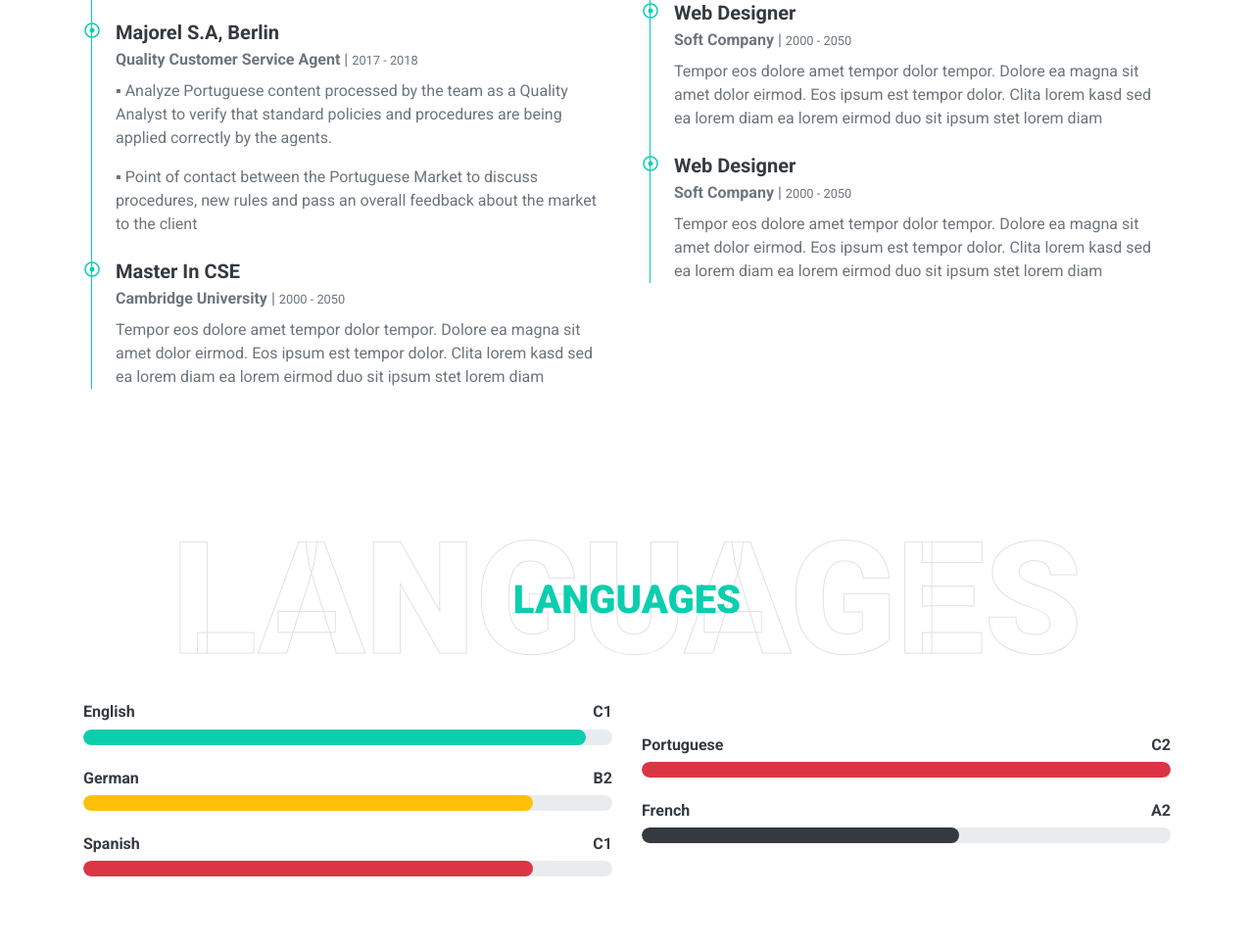
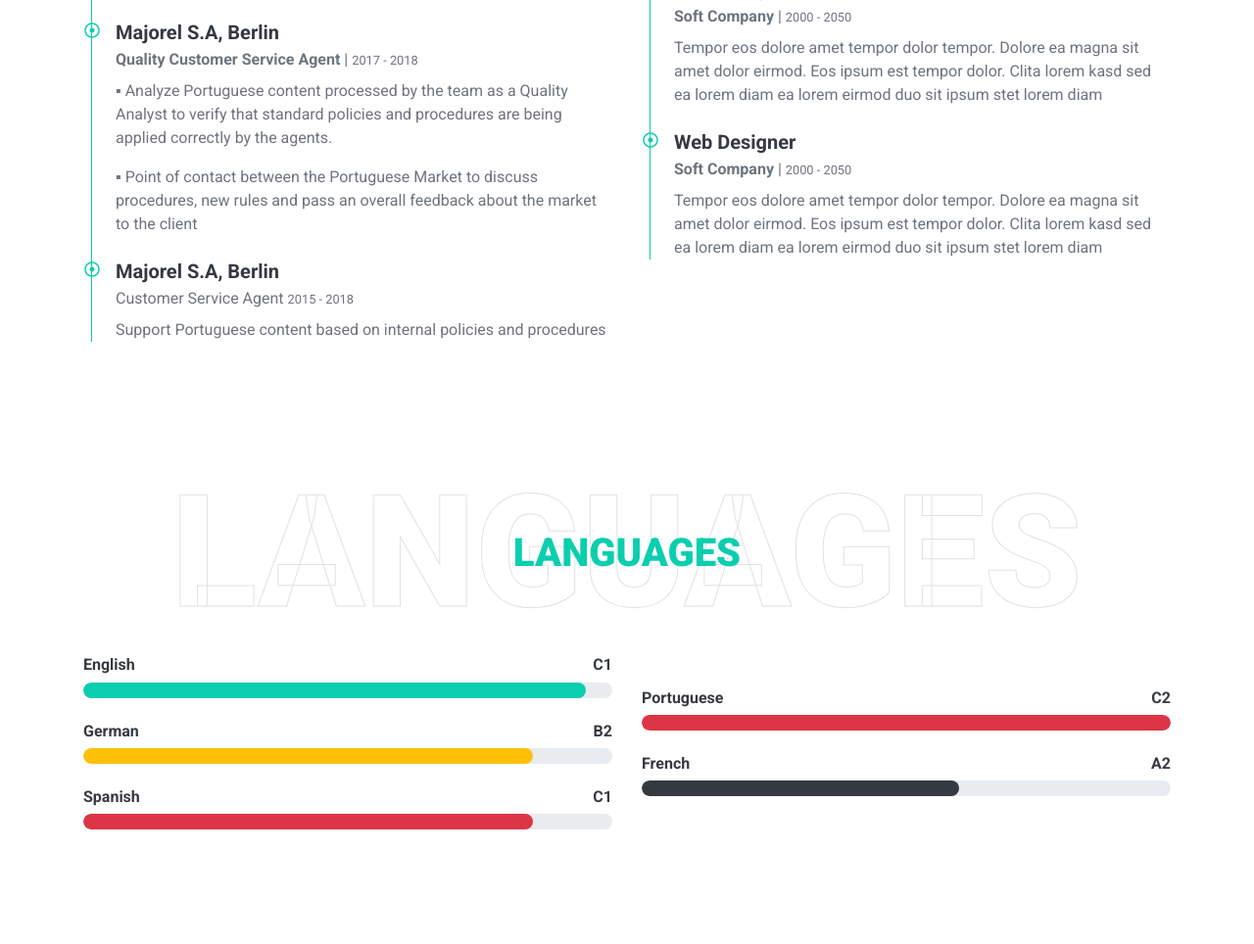
Before and after one commit to dtakiy/personalpage, a plain HTML site: page index.html in a window 1280 px wide. Shown: the part 2054-3018 px from the top of the page at 98% size. Drawn offline with nearby package versions, Linux system fonts and the light colour scheme.

Commit message:
adding experience index

```diff
--- a/index.html
+++ b/index.html
@@ -146,9 +146,9 @@
                         </div>
                         <div class="position-relative mb-4">
                             <i class="far fa-dot-circle text-primary position-absolute" style="top: 2px; left: -32px;"></i>
-                            <h5 class="font-weight-bold mb-1">Master In CSE</h5>
-                            <p class="mb-2"><strong>Cambridge University</strong> | <small>2000 - 2050</small></p>
-                            <p>Tempor eos dolore amet tempor dolor tempor. Dolore ea magna sit amet dolor eirmod. Eos ipsum est tempor dolor. Clita lorem kasd sed ea lorem diam ea lorem eirmod duo sit ipsum stet lorem diam</p>
+                            <h5 class="font-weight-bold mb-1">Majorel S.A, Berlin</h5>
+                            <p class="mb-2"><strong></strong> Customer Service Agent <small>2015 - 2018</small></p>
+                            <p> Support Portuguese content based on internal policies and procedures</p>
                         </div>
                     </div>
                 </div>
```
